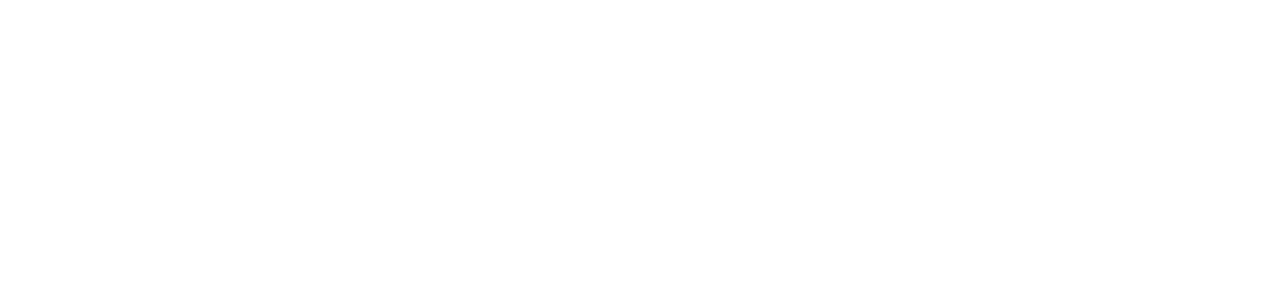
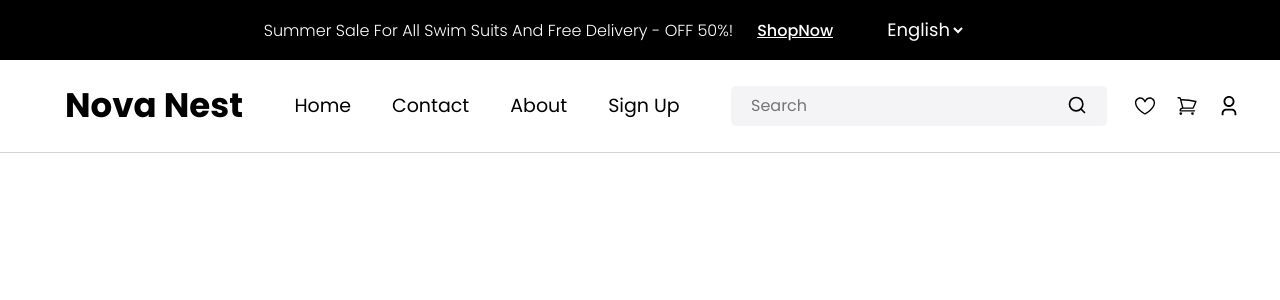
Before and after one commit to Prachi55-ops/Nova-Nest, a React (Vite) app: page /Signup in a window 1280 px wide. Before the commit this address had no page. Shown: the top 300 px of the page. Built offline with nearby package versions, Linux system fonts and the light colour scheme.

Commit message:
Add Topbar and  Navpbar to Signup page

```diff
--- a/src/App.jsx
+++ b/src/App.jsx
@@ -10,7 +10,7 @@ const App = () => {
 
       <Routes>
         <Route path='/' element={<Home/>}/>
-        <Route path='/' element={<Signup/>}/>
+        <Route path='/Signup' element={<Signup/>}/>
       </Routes>
 
     </>
--- a/src/components/Navbar/Navbar.jsx
+++ b/src/components/Navbar/Navbar.jsx
@@ -34,7 +34,7 @@ const Navbar = () => {
                                 <li className='nav-hover' ><a className="nav-link active" aria-current="page" href="/">Home</a></li>
                                 <li className='nav-hover' ><a className="nav-link" href="/">Contact</a> </li>
                                 <li className='nav-hover '><a className="nav-link" href="/">About</a></li>
-                                <li className='nav-hover'><a className="nav-link active" aria-current="page" href="/">Sign Up</a></li>
+                                <li className='nav-hover'><a className="nav-link active" aria-current="page" href="/Signup">Sign Up</a></li>
                             </ul>
                         </div>
                         <div className='col-sm-1'></div>
--- a/src/pages/Signup/Signup.css
+++ b/src/pages/Signup/Signup.css
@@ -0,0 +1,7 @@
+.signup-img{
+
+}.signup-container{
+     background-color: #ffffff;
+    width: 100%;
+    min-height: 100vh;
+}
--- a/src/pages/Signup/Signup.jsx
+++ b/src/pages/Signup/Signup.jsx
@@ -1,10 +1,21 @@
 import React from 'react'
-
+import Topbar from '../../components/Topbar/Topbar'
+import '../../components/Topbar/topbar';
+import Navbar from '../../components/Navbar/Navbar'
+import '../../components/Navbar/navbar.css'
 function Signup() {
   return (
-    <div>
-
-    </div>
+    <>
+      <Topbar/>
+      <Navbar/>
+      <div className='signup-container'>
+        <div className='row '>
+          <div className='col-sm-6'>
+            <img src=''></img>
+          </div>
+         </div>
+      </div>
+    </>
   )
 }
 
```
Also changed, not shown: src/assets/images/abstract-blue-background-simple-design-for-your-website-free-vector copy.jpg (added), src/assets/images/abstract-blue-background-simple-design-for-your-website-free-vector.jpg (added).
